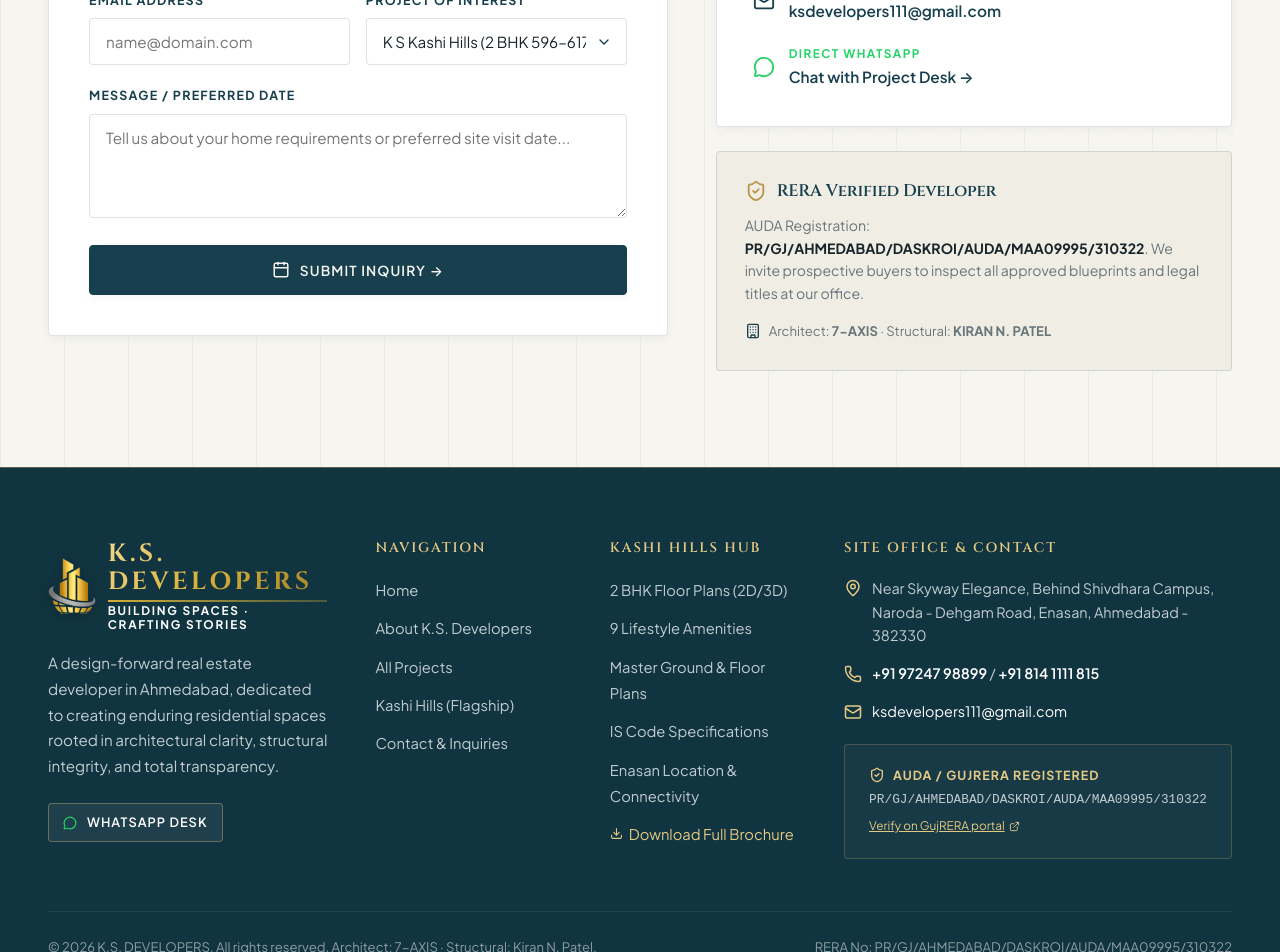
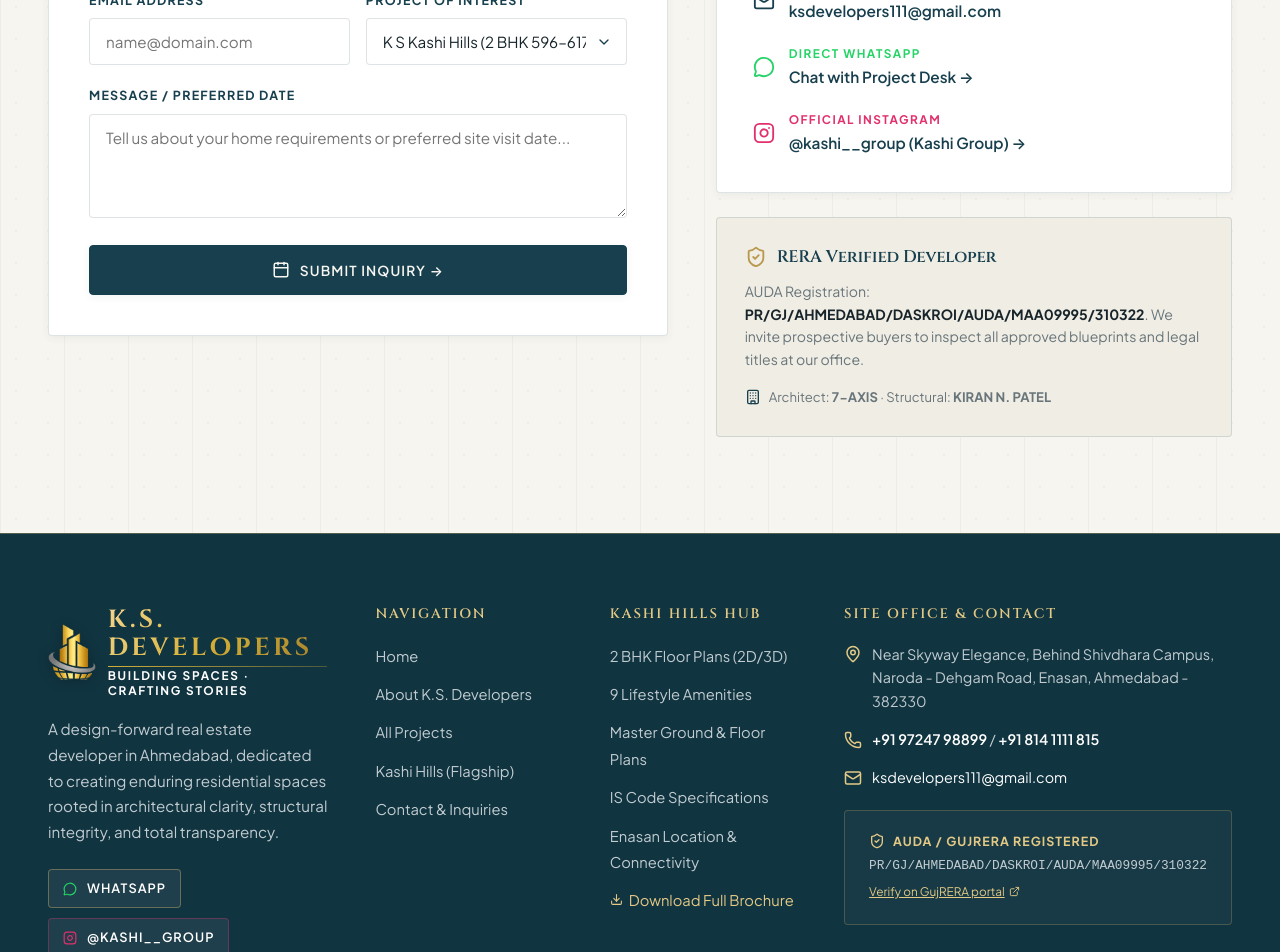
Before and after one commit to jigarsolanki0212/KS_Developers, a React (Vite) app: page /contact in a window 1280 px wide. Shown: the part 940-1892 px from the top of the page. Built offline with nearby package versions, Linux system fonts and the light colour scheme; a web font is replaced by a local one.

Commit message:
feat(social): integrate official Instagram link (https://www.instagram.com/kashi__group/) across Footer, Contact page, corporate config, and Schema.org sameAs metadata

```diff
--- a/index.html
+++ b/index.html
@@ -63,6 +63,9 @@
           "description": "K.S. Developers is a premier design-forward real estate development firm in Ahmedabad, Gujarat, specializing in high-quality, legally verified, and RERA-registered residential communities.",
           "telephone": ["+919724798899", "+918141111815"],
           "email": "ksdevelopers111@gmail.com",
+          "sameAs": [
+            "https://www.instagram.com/kashi__group/"
+          ],
           "address": {
             "@type": "PostalAddress",
             "streetAddress": "Near Sahaj Hospital, Enasan, Naroda-Dehgam Road",
--- a/src/components/common/Decorative.tsx
+++ b/src/components/common/Decorative.tsx
@@ -111,7 +111,7 @@
   return <div style={styles} aria-hidden="true" />;
 };
 
-// 5. Architectural Frame Container
+// 5. Architectural Picture Frame with Gold Precision Corners
 export const ArchitecturalFrame: React.FC<{
   children: React.ReactNode;
   className?: string;
@@ -122,40 +122,43 @@
       className={`architectural-frame ${className}`}
       style={{
         position: 'relative',
+        background: 'var(--kashi-white)',
         border: '1px solid var(--kashi-border)',
-        background: 'var(--kashi-white)',
-        borderRadius: 'var(--radius-sm)',
+        boxShadow: 'var(--shadow-md)',
         overflow: 'hidden',
-        boxShadow: 'var(--shadow-sm)',
         ...style
       }}
     >
+      <GoldCorner position="top-left" size={14} />
       <GoldCorner position="top-right" size={14} />
       <GoldCorner position="bottom-left" size={14} />
+      <GoldCorner position="bottom-right" size={14} />
       {children}
     </div>
   );
 };
 
-// 6. Editorial Section Divider
-export const EditorialDivider: React.FC<{ style?: React.CSSProperties }> = ({ style = {} }) => {
+// 6. Vector Instagram Icon
+export const InstagramIcon: React.FC<{
+  size?: number;
+  color?: string;
+  style?: React.CSSProperties;
+}> = ({ size = 16, color = 'currentColor', style = {} }) => {
   return (
-    <div
-      style={{
-        display: 'flex',
-        alignItems: 'center',
-        justifyContent: 'center',
-        gap: '12px',
-        margin: '40px 0',
-        ...style
-      }}
-      aria-hidden="true"
+    <svg
+      width={size}
+      height={size}
+      viewBox="0 0 24 24"
+      fill="none"
+      stroke={color}
+      strokeWidth="2"
+      strokeLinecap="round"
+      strokeLinejoin="round"
+      style={{ display: 'inline-block', verticalAlign: 'middle', ...style }}
     >
-      <div style={{ height: '1px', flex: 1, background: 'var(--kashi-border)' }} />
-      <svg width="12" height="12" viewBox="0 0 12 12" fill="none">
-        <polygon points="6,1 11,11 1,11" fill="var(--kashi-gold)" />
-      </svg>
-      <div style={{ height: '1px', flex: 1, background: 'var(--kashi-border)' }} />
-    </div>
+      <rect width="20" height="20" x="2" y="2" rx="5" ry="5" />
+      <path d="M16 11.37A4 4 0 1 1 12.63 8 4 4 0 0 1 16 11.37z" />
+      <line x1="17.5" x2="17.51" y1="6.5" y2="6.5" />
+    </svg>
   );
 };
--- a/src/components/common/Footer.tsx
+++ b/src/components/common/Footer.tsx
@@ -4,6 +4,7 @@
 import { corporateData, kashiHillsProject } from '../../config/projects';
 import { kashiHillsAssets } from '../../config/assets';
 import { BrandLogo } from './BrandLogo';
+import { InstagramIcon } from './Decorative';
 
 export const Footer: React.FC = () => {
   return (
@@ -19,7 +20,7 @@
             <p style={{ fontSize: '0.95rem', color: '#C2CCD0', marginBottom: '24px', lineHeight: '1.7' }}>
               A design-forward real estate developer in Ahmedabad, dedicated to creating enduring residential spaces rooted in architectural clarity, structural integrity, and total transparency.
             </p>
-            <div style={{ display: 'flex', gap: '10px' }}>
+            <div style={{ display: 'flex', gap: '10px', flexWrap: 'wrap' }}>
               <a
                 href={`https://wa.me/${corporateData.whatsapp}?text=${encodeURIComponent('Hello K.S. Developers, I would like to inquire about your residential projects.')}`}
                 target="_blank"
@@ -28,7 +29,19 @@
                 style={{ padding: '8px 14px', fontSize: '0.8rem' }}
               >
                 <MessageCircle size={14} color="#25D366" />
-                <span>WhatsApp Desk</span>
+                <span>WhatsApp</span>
+              </a>
+
+              <a
+                href={corporateData.instagram}
+                target="_blank"
+                rel="noopener noreferrer"
+                className="btn btn-dark-secondary"
+                style={{ padding: '8px 14px', fontSize: '0.8rem', color: '#E1306C', borderColor: 'rgba(225, 48, 108, 0.35)' }}
+                aria-label="Follow Kashi Group on Instagram"
+              >
+                <InstagramIcon size={14} color="#E1306C" />
+                <span style={{ color: '#FFFFFF' }}>@kashi__group</span>
               </a>
             </div>
           </div>
--- a/src/config/projects.ts
+++ b/src/config/projects.ts
@@ -413,6 +413,8 @@
   phone: '+91 97247 98899',
   phoneSecondary: '+91 814 1111 815',
   whatsapp: '919724798899',
+  instagram: 'https://www.instagram.com/kashi__group/',
+  instagramHandle: '@kashi__group',
   address: 'Near Skyway Elegance, Behind Shivdhara Campus, Naroda - Dehgam Road, Enasan, Ahmedabad - 382330',
   pillars: [
     {
--- a/src/pages/ContactPage.tsx
+++ b/src/pages/ContactPage.tsx
@@ -1,7 +1,7 @@
 import React, { useState } from 'react';
 import { Mail, MessageCircle, MapPin, Calendar, CheckCircle2, ShieldCheck, Phone, Building } from 'lucide-react';
 import { corporateData, kashiHillsProject } from '../config/projects';
-import { SectionEyebrow, GoldLine, KashiPattern } from '../components/common/Decorative';
+import { SectionEyebrow, GoldLine, KashiPattern, InstagramIcon } from '../components/common/Decorative';
 import { SEOHead } from '../components/common/SEOHead';
 
 export const ContactPage: React.FC = () => {
@@ -254,6 +254,23 @@
                       </a>
                     </div>
                   </div>
+
+                  <div style={{ display: 'flex', gap: '14px', alignItems: 'center' }}>
+                    <InstagramIcon size={22} color="#E1306C" style={{ flexShrink: 0 }} />
+                    <div>
+                      <span style={{ fontSize: '0.74rem', letterSpacing: '0.12em', textTransform: 'uppercase', color: '#E1306C', display: 'block', fontWeight: 700 }}>
+                        Official Instagram
+                      </span>
+                      <a
+                        href={corporateData.instagram}
+                        target="_blank"
+                        rel="noopener noreferrer"
+                        style={{ fontSize: '0.96rem', color: 'var(--kashi-teal)', fontWeight: 600 }}
+                      >
+                        {corporateData.instagramHandle} (Kashi Group) →
+                      </a>
+                    </div>
+                  </div>
                 </div>
               </div>
 
```
